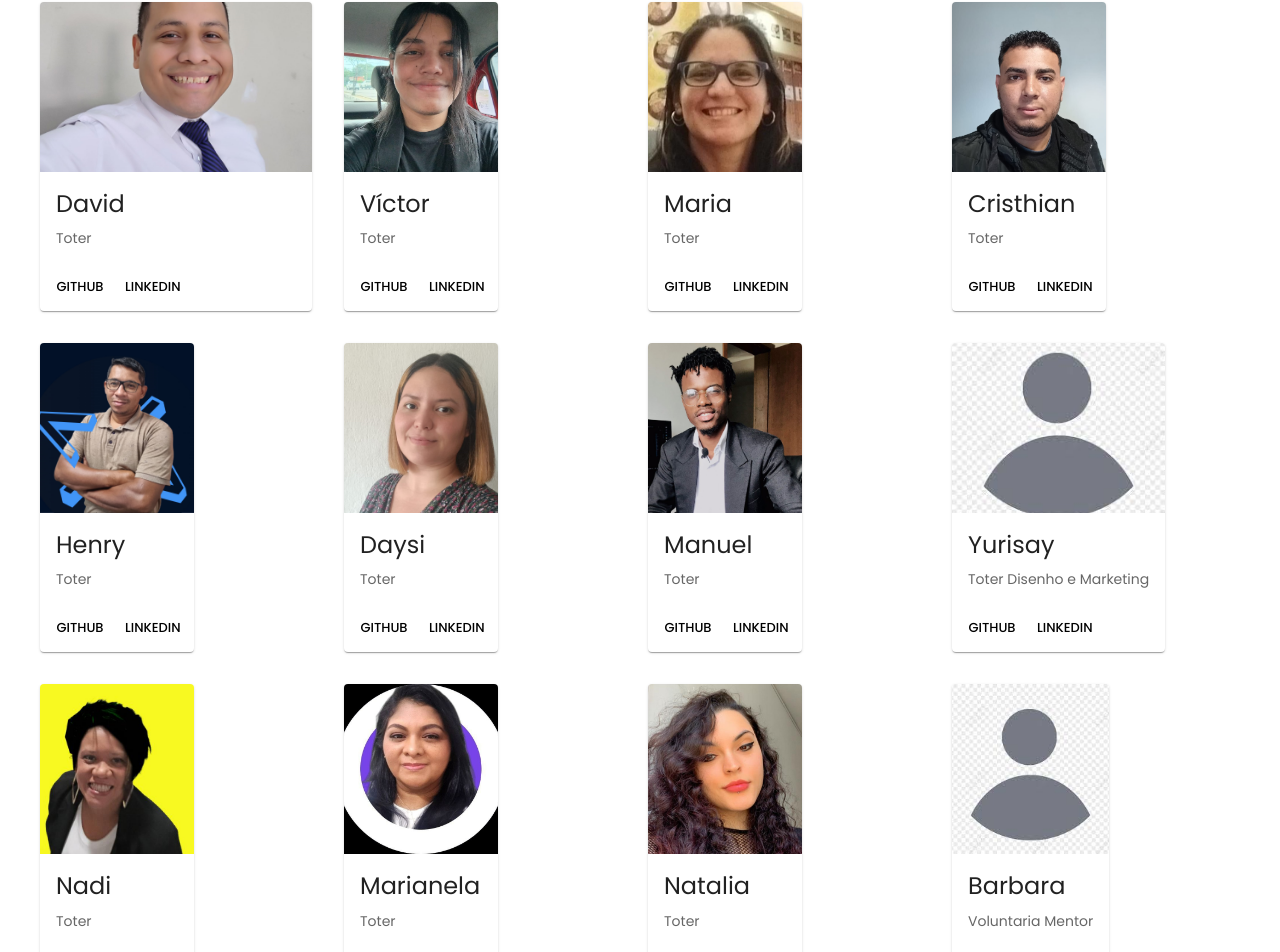
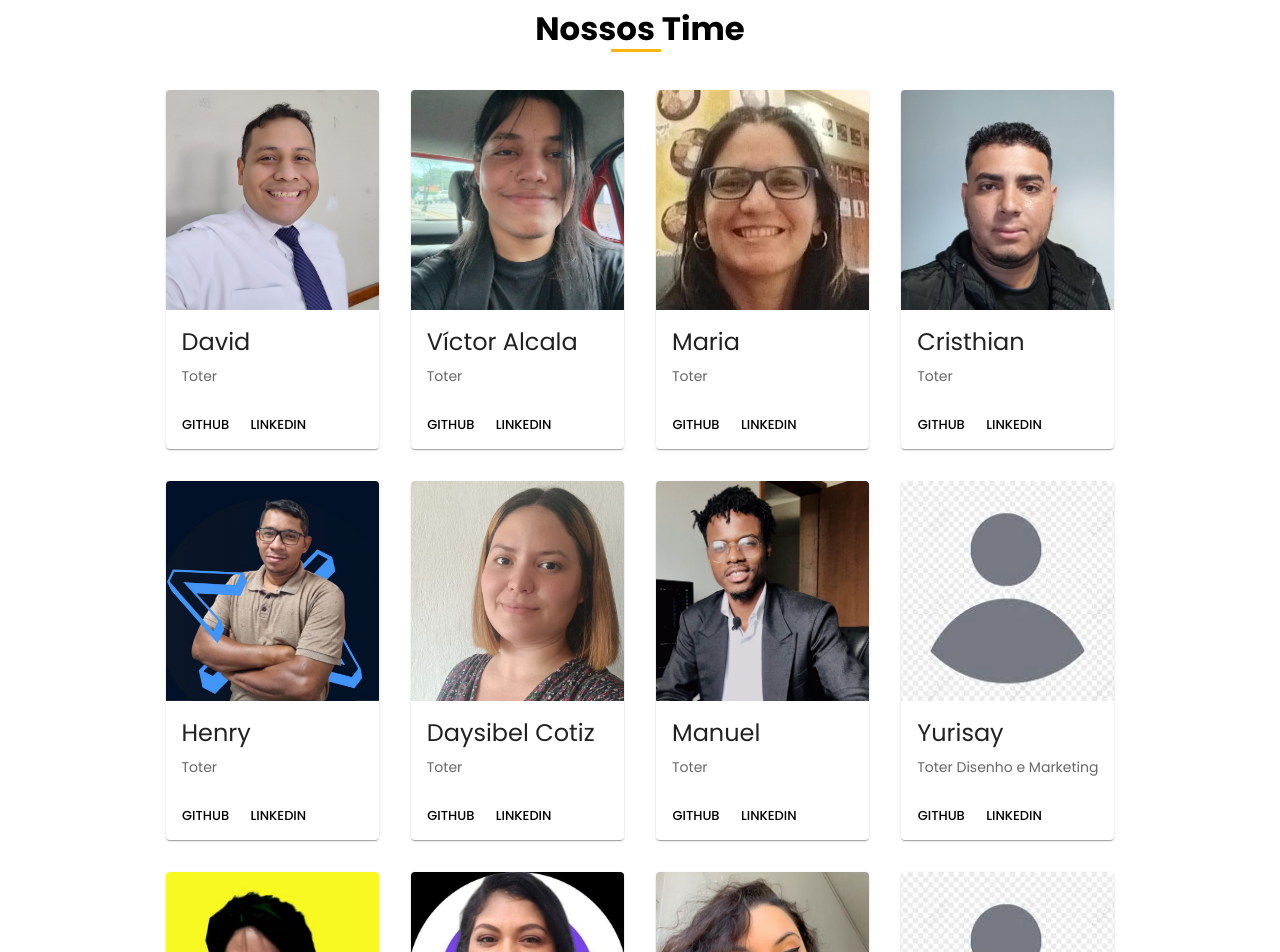
Before and after one commit to Dart1516/proyecto-toti-rs, a React (Create React App) app: page /AboutUs in a window 1280 px wide. Shown: the part 2090-3042 px from the top of the page. Built offline with nearby package versions, Linux system fonts and the light colour scheme.

Commit message:
editando sobrenos

```diff
--- a/package.json
+++ b/package.json
@@ -15,6 +15,7 @@
     "@testing-library/react": "^13.4.0",
     "@testing-library/user-event": "^13.5.0",
     "axios": "^1.7.2",
+    "framer-motion": "^11.2.11",
     "gh-pages": "^6.1.1",
     "react": "^18.3.1",
     "react-dom": "^18.3.1",
--- a/src/Pages/SobreNos.js
+++ b/src/Pages/SobreNos.js
@@ -1,6 +1,7 @@
 /* eslint-disable jsx-a11y/anchor-has-content */
 import React from "react";
 import Header from "../Components/Header-NavMenu";
+import { useState } from "react";
 import {
   Grid,
   Container,
@@ -35,8 +36,14 @@ import natalia from "../assets/images/toters/natalia1.jpg";
 import avatar from "../assets/images/toters/avatar.jpeg";
 import Footer from '../Components/Footer'
 import "../../src/assets/styles/sobrenos.css"
+
+
 const About = () => {
+  const [showAllCards, setShowAllCards] = useState(false);
 
+  const toggleCards = () => {
+      setShowAllCards(!showAllCards);
+  }
   const StyledImg = styled("img")(() => ({
     width: "100%",
     maxWidth: "800px",
@@ -70,7 +77,7 @@ const About = () => {
       <Header className="App-header" />
 
       <div id="about">
-        <Container maxWidth="xl" alignItems="center" justifyContent="center" display="flex">
+        <Container maxWidth="xl" style={{display:"flex", alignItems:"center", justifyContent:"center", flexDirection:"column", width:"100vw"}}>
           {/* conteudo da primeira div ---------------------------------------------------- */}
           <div
             className="grid-container-main"
@@ -310,7 +317,7 @@ const About = () => {
             </Grid>
           </div>
           {/* CARDS DO TIME--------------------------------------*/}
-          <div>
+          <div id="container-time">
             <Typography
               textAlign="center"
               justifyContent="center"
@@ -320,21 +327,10 @@ const About = () => {
             >
               Nossos Time<hr className="hr center"/>
             </Typography>
-            <Grid
-              container
-              spacing={2}
-              display="flex"
-              alignItems="center"
-              padding={{ xs: "0", md: "1rem" }}
-              justifyContent="center"
-              direction="row"
-              marginTop={3}
-              marginBottom={3}
-            >
-              <Grid item  xs={10} md={3} alignItems="center" padding={{ xs: "0", md: "1rem" }} className="card-grid"
-              >
-                <Card sx={{ maxWidth: '100%' }} className="card-toter">
-                  <CardMedia sx={{ height: 170 }} image={david} title="david" />
+
+            <div id="grid-container-cards">
+                <Card className="card-toter">
+                  <CardMedia image={david} title="david"  sx={{ height: 220 }} />
                   <CardContent>
                     <Typography gutterBottom variant="h5" component="div">
                       David
@@ -352,25 +348,15 @@ const About = () => {
                     </Button>
                   </CardActions>
                 </Card>
-              </Grid>
-              <Grid
-                item
-                xs={6}
-                md={3}
-                display="flex"
-                gap={2}
-                alignItems="center"
-                padding={{ xs: "0", md: "1rem" }}
-              >
-                <Card sx={{ maxWidth: 360 }}>
+                <Card className="card-toter">
                   <CardMedia
-                    sx={{ height: 170 }}
+                   sx={{ height: 220 }}
                     image={victor}
                     title="victor"
                   />
                   <CardContent>
                     <Typography gutterBottom variant="h5" component="div">
-                      Víctor
+                      Víctor Alcala
                     </Typography>
                     <Typography variant="body2" color="text.secondary">
                       Toter
@@ -385,18 +371,8 @@ const About = () => {
                     </Button>
                   </CardActions>
                 </Card>
-              </Grid>
-              <Grid
-                item
-                xs={12}
-                md={3}
-                display="flex"
-                gap={2}
-                alignItems="center"
-                padding={{ xs: "0", md: "1rem" }}
-              >
-                <Card sx={{ maxWidth: 360 }}>
-                  <CardMedia sx={{ height: 170 }} image={maria} title="" />
+                <Card className="card-toter">
+                  <CardMedia sx={{ height: 220 }} image={maria} title="" />
                   <CardContent>
                     <Typography gutterBottom variant="h5" component="div">
                       Maria
@@ -414,18 +390,9 @@ const About = () => {
                     </Button>
                   </CardActions>
                 </Card>
-              </Grid>
-              <Grid
-                item
-                xs={12}
-                md={3}
-                display="flex"
-                gap={2}
-                alignItems="center"
-                padding={{ xs: "0", md: "1rem" }}
-              >
-                <Card sx={{ maxWidth: 360 }}>
-                  <CardMedia sx={{ height: 170 }} image={cristian} title="" />
+
+                <Card className={`card-toter ${showAllCards ? "" : "hidden"}`}>
+                  <CardMedia sx={{ height: 220 }} image={cristian} title="" />
                   <CardContent>
                     <Typography gutterBottom variant="h5" component="div">
                       Cristhian
@@ -443,18 +410,8 @@ const About = () => {
                     </Button>
                   </CardActions>
                 </Card>
-              </Grid>
-              <Grid
-                item
-                xs={12}
-                md={3}
-                display="flex"
-                gap={2}
-                alignItems="center"
-                padding={{ xs: "0", md: "1rem" }}
-              >
-                <Card sx={{ maxWidth: 360 }}>
-                  <CardMedia sx={{ height: 170 }} image={henry} title="" />
+                <Card className={`card-toter ${showAllCards ? "" : "hidden"}`}>
+                  <CardMedia  sx={{ height: 220 }}image={henry} title="" />
                   <CardContent>
                     <Typography gutterBottom variant="h5" component="div">
                       Henry
@@ -472,22 +429,11 @@ const About = () => {
                     </Button>
                   </CardActions>
                 </Card>
-              </Grid>
-
-              <Grid
-                item
-                xs={12}
-                md={3}
-                display="flex"
-                gap={2}
-                alignItems="center"
-                padding={{ xs: "0", md: "1rem" }}
-              >
-                <Card sx={{ maxWidth: 360 }}>
-                  <CardMedia sx={{ height: 170 }} image={daysi} title="" />
+                <Card className={`card-toter ${showAllCards ? "" : "hidden"}`}>
+                  <CardMedia  sx={{ height: 220 }} image={daysi} title="" />
                   <CardContent>
                     <Typography gutterBottom variant="h5" component="div">
-                      Daysi
+                      Daysibel Cotiz
                     </Typography>
                     <Typography variant="body2" color="text.secondary">
                       Toter
@@ -502,18 +448,8 @@ const About = () => {
                     </Button>
                   </CardActions>
                 </Card>
-              </Grid>
-              <Grid
-                item
-                xs={12}
-                md={3}
-                display="flex"
-                gap={2}
-                alignItems="center"
-                padding={{ xs: "0", md: "1rem" }}
-              >
-                <Card sx={{ maxWidth: 360 }}>
-                  <CardMedia sx={{ height: 170 }} image={manuel} title="" />
+                <Card className={`card-toter ${showAllCards ? "" : "hidden"}`}>
+                  <CardMedia  sx={{ height: 220 }} image={manuel} title="" />
                   <CardContent>
                     <Typography gutterBottom variant="h5" component="div">
                       Manuel
@@ -531,18 +467,8 @@ const About = () => {
                     </Button>
                   </CardActions>
                 </Card>
-              </Grid>
-              <Grid
-                item
-                xs={12}
-                md={3}
-                display="flex"
-                gap={2}
-                alignItems="center"
-                padding={{ xs: "0", md: "1rem" }}
-              >
-                <Card sx={{ maxWidth: 360 }}>
-                  <CardMedia sx={{ height: 170 }} image={avatar} title="" />
+                <Card className={`card-toter ${showAllCards ? "" : "hidden"}`}>
+                  <CardMedia  sx={{ height: 220 }} image={avatar} title="" />
                   <CardContent>
                     <Typography gutterBottom variant="h5" component="div">
                       Yurisay
@@ -560,19 +486,8 @@ const About = () => {
                     </Button>
                   </CardActions>
                 </Card>
-
-              </Grid>
-              <Grid
-                item
-                xs={12}
-                md={3}
-                display="flex"
-                gap={2}
-                alignItems="center"
-                padding={{ xs: "0", md: "1rem" }}
-              >
-                <Card sx={{ maxWidth: 360 }}>
-                  <CardMedia sx={{ height: 170 }} image={nadi} title="" />
+                <Card className={`card-toter ${showAllCards ? "" : "hidden"}`}>
+                  <CardMedia sx={{ height: 220 }} image={nadi} title="" />
                   <CardContent>
                     <Typography gutterBottom variant="h5" component="div">
                       Nadi
@@ -590,19 +505,8 @@ const About = () => {
                     </Button>
                   </CardActions>
                 </Card>
-
-              </Grid>
-              <Grid
-                item
-                xs={12}
-                md={3}
-                display="flex"
-                gap={2}
-                alignItems="center"
-                padding={{ xs: "0", md: "1rem" }}
-              >
-                <Card sx={{ maxWidth: 360 }}>
-                  <CardMedia sx={{ height: 170 }} image={marianela} title="" />
+                <Card className={`card-toter ${showAllCards ? "" : "hidden"}`}>
+                  <CardMedia  sx={{ height: 220 }} image={marianela} title="" />
                   <CardContent>
                     <Typography gutterBottom variant="h5" component="div">
                     Marianela
@@ -620,18 +524,8 @@ const About = () => {
                     </Button>
                   </CardActions>
                 </Card>
-              </Grid>
-              <Grid
-                item
-                xs={12}
-                md={3}
-                display="flex"
-                gap={2}
-                alignItems="center"
-                padding={{ xs: "0", md: "1rem" }}
-              >
-                <Card sx={{ maxWidth: 360 }}>
-                  <CardMedia sx={{ height: 170 }} image={natalia} title="" />
+                <Card className={`card-toter ${showAllCards ? "" : "hidden"}`}>
+                  <CardMedia  sx={{ height: 220 }} image={natalia} title="" />
                   <CardContent>
                     <Typography gutterBottom variant="h5" component="div">
                       Natalia
@@ -649,18 +543,8 @@ const About = () => {
                     </Button>
                   </CardActions>
                 </Card>
-              </Grid>
-              <Grid
-                item
-                xs={12}
-                md={3}
-                display="flex"
-                gap={2}
-                alignItems="center"
-                padding={{ xs: "0", md: "1rem" }}
-              >
-                <Card sx={{ maxWidth: 360 }}>
-                  <CardMedia sx={{ height: 170 }} image={avatar} title="" />
+                <Card className={`card-toter ${showAllCards ? "" : "hidden"}`}>
+                  <CardMedia  sx={{ height: 220 }} image={avatar} title="" />
                   <CardContent>
                     <Typography gutterBottom variant="h5" component="div">
                       Barbara
@@ -678,10 +562,11 @@ const About = () => {
                     </Button>
                   </CardActions>
                 </Card>
-
-              </Grid>
-            </Grid>
-          </div>
+                <button onClick={toggleCards} className="button-cards">
+                {showAllCards ? "Ver menos" : "Ver más"}
+            </button>
+            </div>
+            </div>
         </Container>
       </div>
       <Footer></Footer>
--- a/src/assets/styles/sobrenos.css
+++ b/src/assets/styles/sobrenos.css
@@ -50,9 +50,31 @@
     display: flex;
     flex-direction: column;
  }
+ #container-time{
+   display: flex;
+   flex-direction: column;
+   align-items: center;
+   justify-content: space-around;
+   gap: 2rem;
+ }
+ #grid-container-cards{
+    display:grid;
+    align-items:center;
+    padding:0;
+    justify-content:space-between;
+    grid-template-columns: 1fr 1fr 1fr 1fr;
+    gap: 2rem;
+}
+.card-toter{
+    width: 100%;
+    height: 100%;
+}
+.button-cards{
+    display: none;
+}
  @media only screen and (max-width: 900px) {
     #about{
-        margin-top: 4rem;
+        margin-top: 6rem;
         gap: 2rem;
         justify-content: space-between;
         align-items: center;
@@ -76,13 +98,50 @@
     .text-main, .img-main {
         width: 100%;
     }
-    .card-grid{
+    .card-toter{
+        height: 100%;
+        max-height: 400px;
+    }
+    #grid-container-cards{
+        grid-template-columns: 1fr 1fr ;
+        gap: 3rem;
+    }
+}
+@media only screen and (max-width: 500px) {
+
+    #about{
+        margin-top: 4rem;
+        gap: 2rem;
+        justify-content: space-between;
+        align-items: center;
         display: flex;
-        align-items: center;
-        justify-content: center;
+        flex-direction: column;
+        margin-left: 2rem;
         width: 100%;
     }
+      #grid-container-cards{
+        grid-template-columns: 1fr ;
+        gap: 2rem;
+        min-width: 100%;
+    }
     .card-toter{
-        width: 100%;
+        height: 100%;
+        max-height: 400px;
+        min-width: 224px;
+    }
+    .hidden{
+        display: none;
+    }
+    .button-cards{
+    align-items: center;
+    border-radius: 10px;
+    padding: 0.7rem 3rem;
+    font-size: 1rem;
+    background-color: #FFB30B;
+    color: var(--primary);
+    font-weight: 600;
+    display:flex;
+    justify-content: center;
+    border: 0;
     }
 }
```
Also changed, not shown: 1 other file (tests, documents, lock files or other folders).
